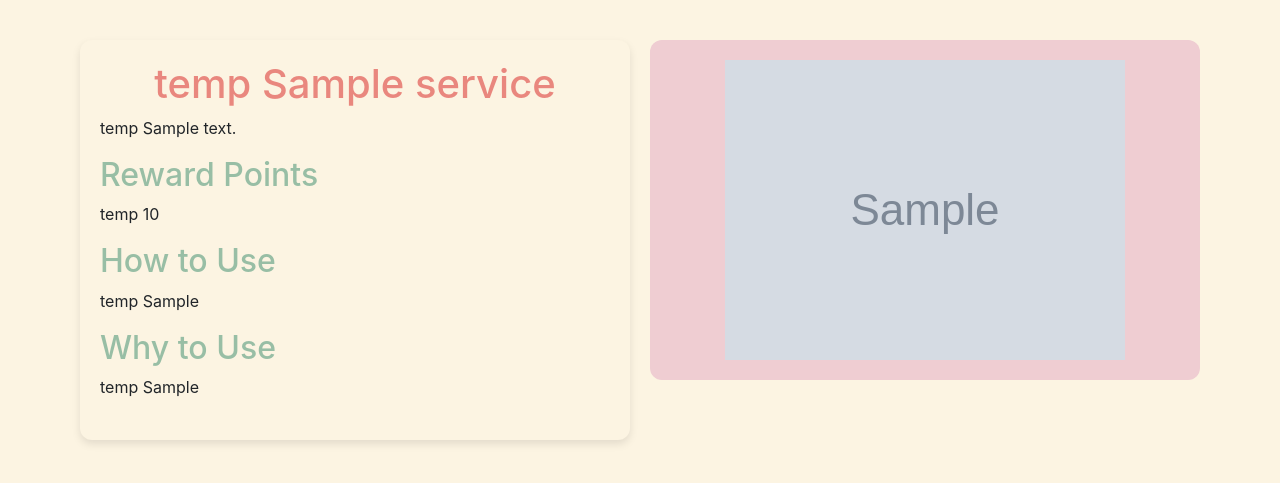
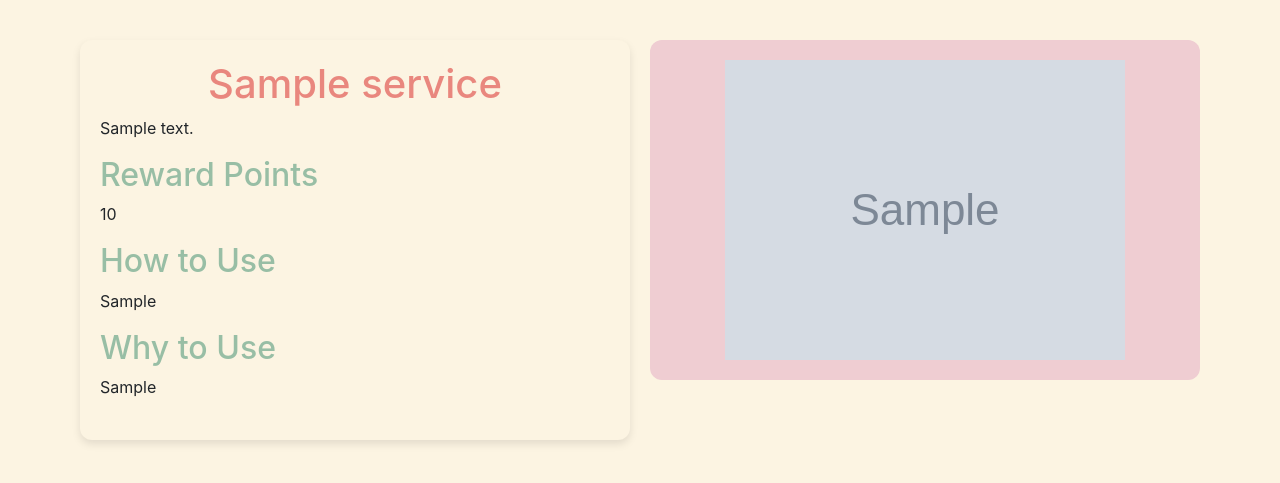
Before and after one commit to CSCI3356-Fall2024/Ed-Sheeran---The-A-Team, a Django app: page /service/1// in a window 1280 px wide. Shown: the part 110-593 px from the top of the page. Run offline with Django 5.2, Linux system fonts and the light colour scheme; tables that the repository leaves empty hold one stand-in row (values such as "Sample post"); grey boxes marked "Sample" are stand-in pictures.

Commit message:
Deleting temp words

```diff
--- a/GreenWave/templates/service_detail.html
+++ b/GreenWave/templates/service_detail.html
@@ -5,18 +5,18 @@
 
 <div>
     {% extends 'base.html' %}
-    {% block title %}temp {{ service.name }}{% endblock %}
+    {% block title %}{{ service.name }}{% endblock %}
     {% block content %}
     <div class="service-detail-container">
         <div class="text-section">
-            <h1>temp {{ service.name }}</h1>
-            <p>temp {{ service.desc }}</p>
+            <h1>{{ service.name }}</h1>
+            <p>{{ service.desc }}</p>
             <h2>Reward Points</h2>
-            <p>temp {{ service.points_per_use }}</p>
+            <p>{{ service.points_per_use }}</p>
             <h2>How to Use</h2>
-            <p>temp {{ service.how_to_use }}</p>
+            <p>{{ service.how_to_use }}</p>
             <h2>Why to Use</h2>
-            <p>temp {{ service.why_to_use }}</p>
+            <p>{{ service.why_to_use }}</p>
         </div>
         <div class="image-section">
             {% if service.image %}
```
